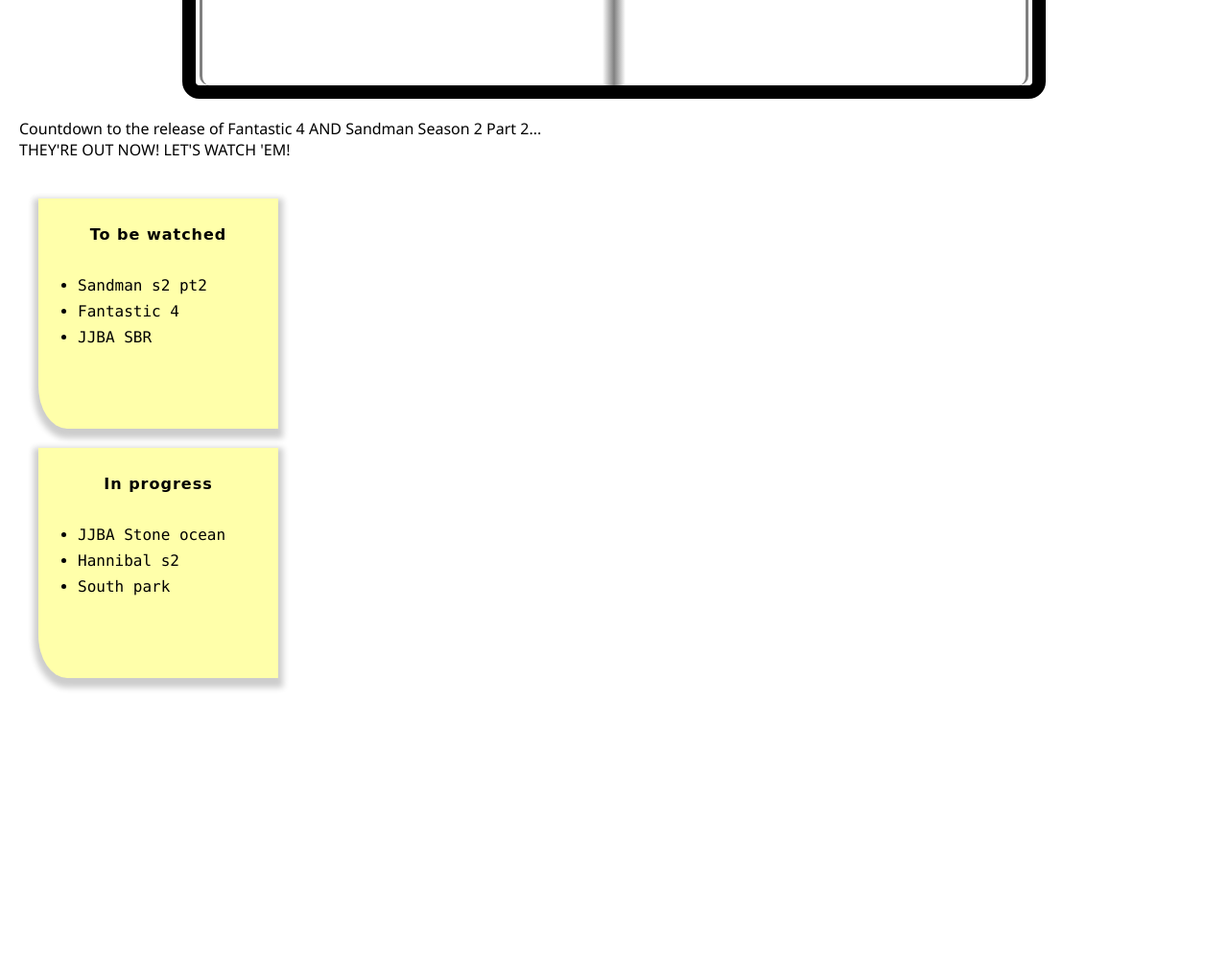
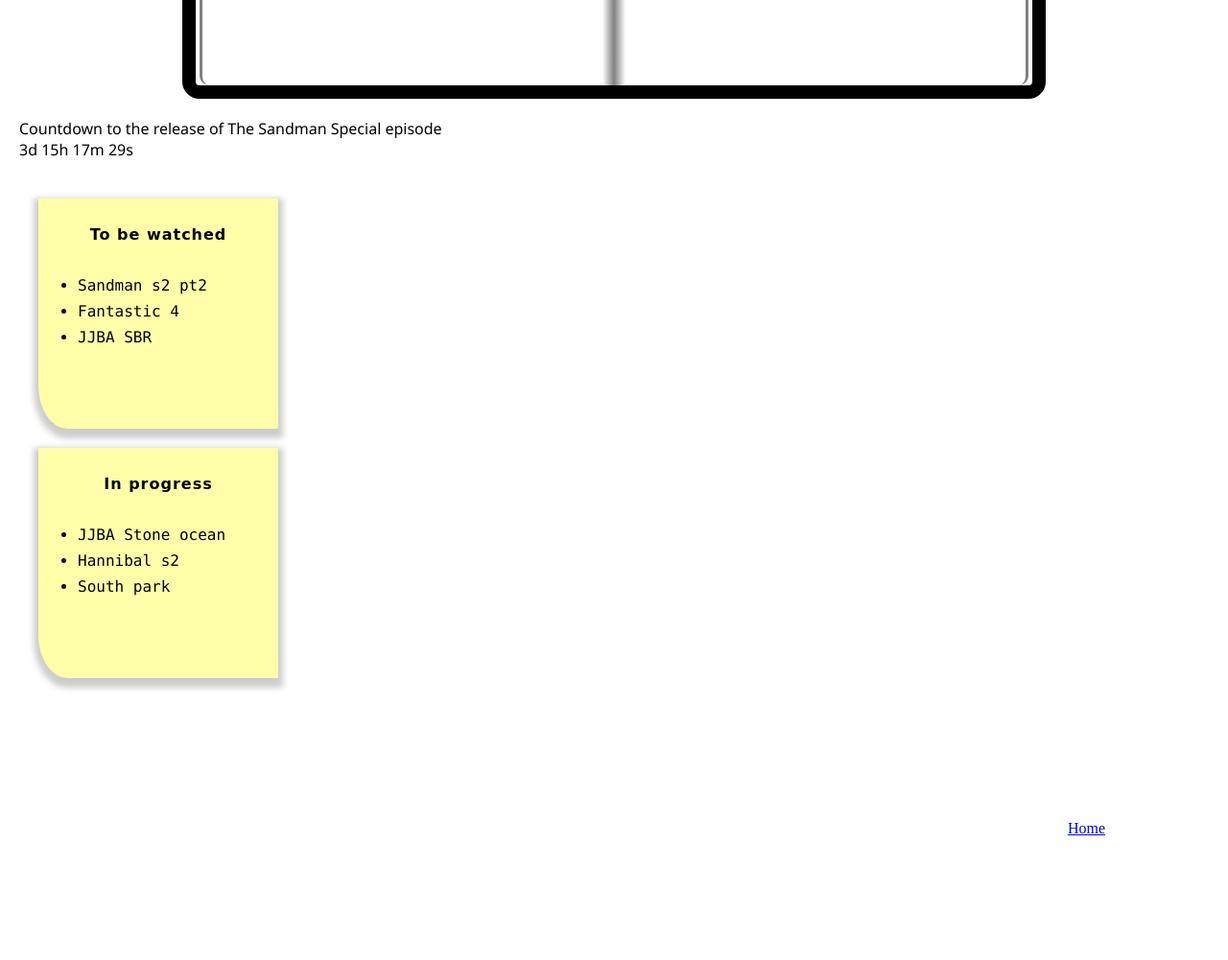
Before and after one commit to HMCMisCreating/HMCMisCreating.github.io, a plain HTML site: page watching.html in a window 1280 px wide. Shown: the part 600-1601 px from the top of the page at 96% size. Before the commit the page ends 1327 px from the top, so only its background shows below. Drawn offline with Linux system fonts and the light colour scheme.

Commit message:
link de regreso a mainpage

```diff
--- a/css/credits.css
+++ b/css/credits.css
@@ -110,3 +110,9 @@ header {
   border: 3px solid #7207d6;
   box-shadow: none;
 }
+
+/*Footer*/
+footer {
+  text-align: end;
+  padding: 10%;
+}
--- a/css/estilos.css
+++ b/css/estilos.css
@@ -191,5 +191,10 @@ tape-deck {
   border: 25px;
   position: relative;
   font-family: 'Segoe UI', Tahoma, Geneva, Verdana, sans-serif;
+}
 
+/*Footer*/
+footer {
+  text-align: end;
+  padding: 10%;
 }
--- a/js/countdown.js
+++ b/js/countdown.js
@@ -1,5 +1,5 @@
 // Set the date we're counting down to
-var countDownDate = new Date("Jul 24, 2025 12:30:00").getTime();
+var countDownDate = new Date("Jul 31, 2025 12:30:00").getTime();
 
 // Update the count down every 1 second
 var x = setInterval(function() {
@@ -23,6 +23,6 @@ var x = setInterval(function() {
   // If the count down is finished, write some text
   if (distance < 0) {
     clearInterval(x);
-    document.getElementById("demo").innerHTML = "THEY'RE OUT NOW! LET'S WATCH 'EM!";
+    document.getElementById("demo").innerHTML = "IT'S OUT NOW! LET'S WATCH 'IT!";
   }
 }, 1000);
--- a/watching.html
+++ b/watching.html
@@ -43,7 +43,7 @@
 
     <div class="counter">
 
-      <p> Countdown to the release of Fantastic 4 AND Sandman Season 2 Part 2...</p>
+      <p> Countdown to the release of The Sandman Special episode</p>
       <!-- Display the countdown timer in an element -->
       <p id="demo"></p>
     </div>
@@ -68,7 +68,12 @@
   </ul>
   </div>
 
-<!--TODO: Boton o link de regreso a main page duh-->
+<footer>
+  <p>
+    <a href="/HMCMisCreating.github.io/index.html">Home </a>
+  </p>
+
+</footer>
 
 </body>
 </html>
```
Also changed, not shown: about.html (+7 -0 lines), acknowledgments.html (+7 -0 lines), gallery.html (+7 -1 lines), index.html (+7 -0 lines), reading.html (+6 -1 lines), secret.html (+12 -0 lines).
